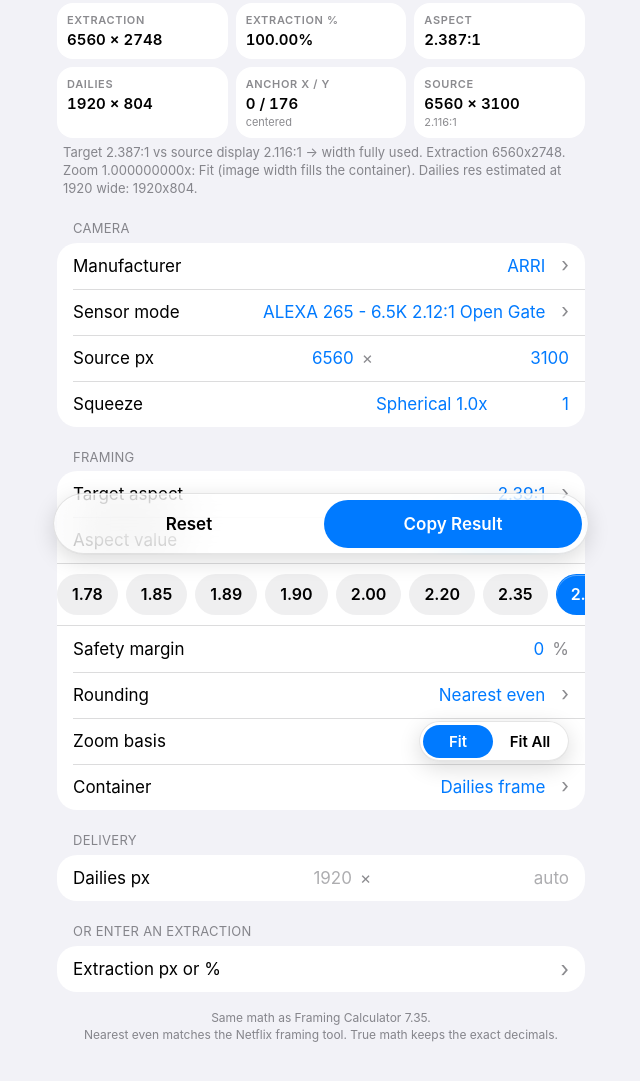
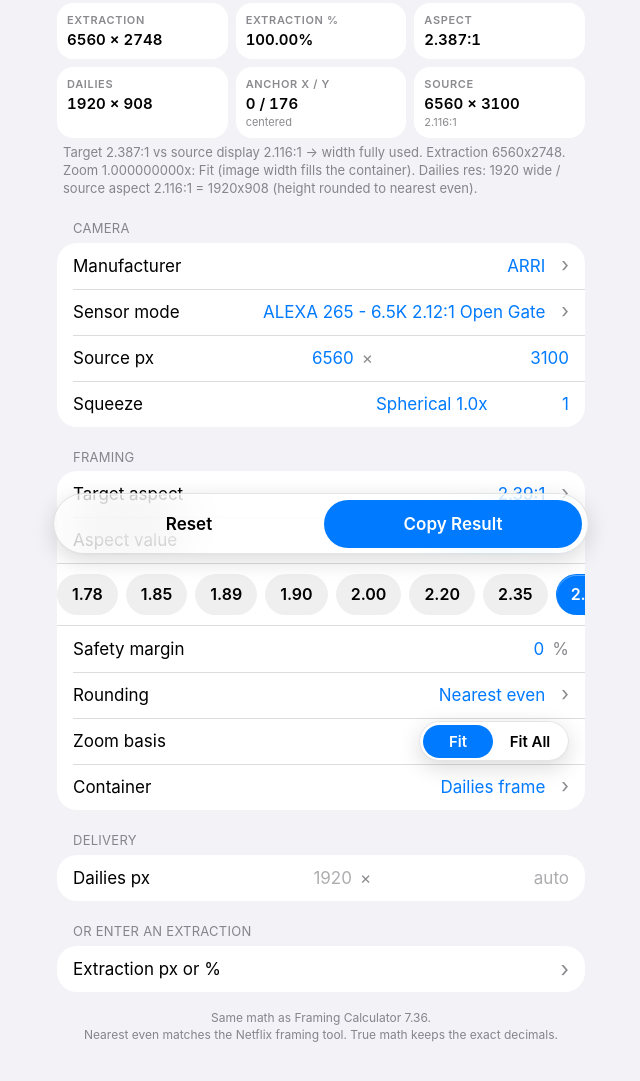
Before and after one commit to seefiggy/framing-calculator, a plain HTML site: page index.html in a window 1280 px wide. Shown: the part 235-1316 px from the top of the page, without its empty margins (319-959 px from the left). Drawn offline with Linux system fonts and the light colour scheme.

Commit message:
Dailies height = width / source aspect (nearest even); footer 7.36

```diff
--- a/index.html
+++ b/index.html
@@ -128,7 +128,7 @@ details[open].list>summary::after{transform:rotate(90deg)}
  <div class="hintrow">Overrides the target aspect. Direct entries are never rounded.</div>
 </details>
 
-<div class="foot">Same math as Framing Calculator 7.35.<br>Nearest even matches the Netflix framing tool. True math keeps the exact decimals.</div>
+<div class="foot">Same math as Framing Calculator 7.36.<br>Nearest even matches the Netflix framing tool. True math keeps the exact decimals.</div>
 </main>
 
 <div id="bar" class="glass"><button id="reset">Reset</button><button id="copy" class="p">Copy Result</button></div>
@@ -167,7 +167,7 @@ function solve(o){
   if(zb==="fitall"&&saD<c){zoom=c*sh/(extW*squeeze);notes.push(`Zoom ${zfmt(zoom)}x: Fit All in a ${c.toFixed(3)}:1 container (whole image inside the container, extraction then fills its width).`)}
   else{zoom=sw/extW;notes.push(`Zoom ${zfmt(zoom)}x: `+(zb==="fitall"?`Fit All equals Fit here, the ${saD.toFixed(3)}:1 image already fills a ${c.toFixed(3)}:1 container's width.`:"Fit (image width fills the container)."))}
   const eaD=extW/extH*squeeze;let dw,dh;
-  if(tw&&th){dw=pyRound(tw);dh=pyRound(th)}else{dw=tw?pyRound(tw):1920;dh=pyRound(dw/eaD);notes.push(`Dailies res estimated at ${dw} wide: ${dw}x${dh}.`)}
+  if(tw&&th){dw=pyRound(tw);dh=pyRound(th)}else{dw=tw?pyRound(tw):1920;dh=2*pyRound(dw/saD/2);notes.push(`Dailies res: ${dw} wide / source aspect ${saD.toFixed(3)}:1 = ${dw}x${dh} (height rounded to nearest even).`)}
   return {sw,sh,squeeze,saD,extW,extH,extPct,eaD,zoom,zb,ca:c,dw,dh,ax:(sw-extW)/2,ay:(sh-extH)/2,notes};
 }
 // ---- UI ----
```
